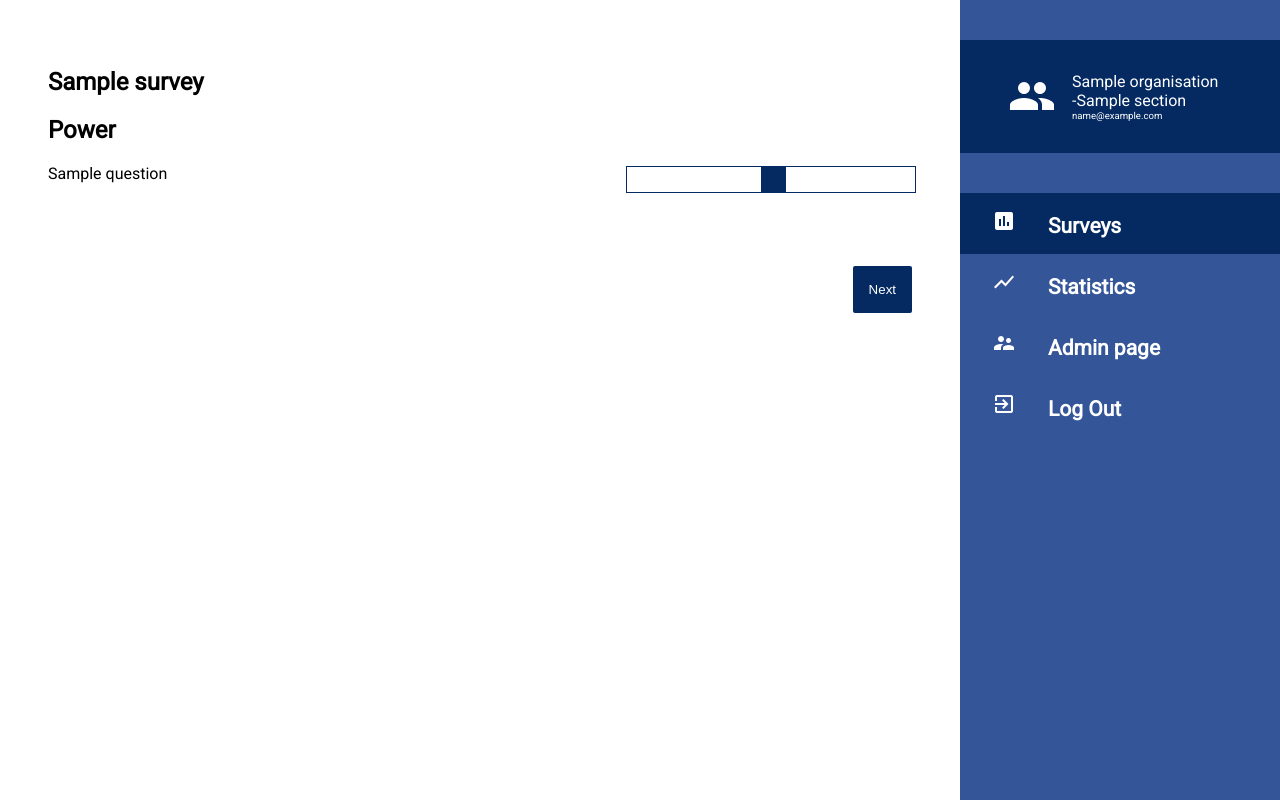
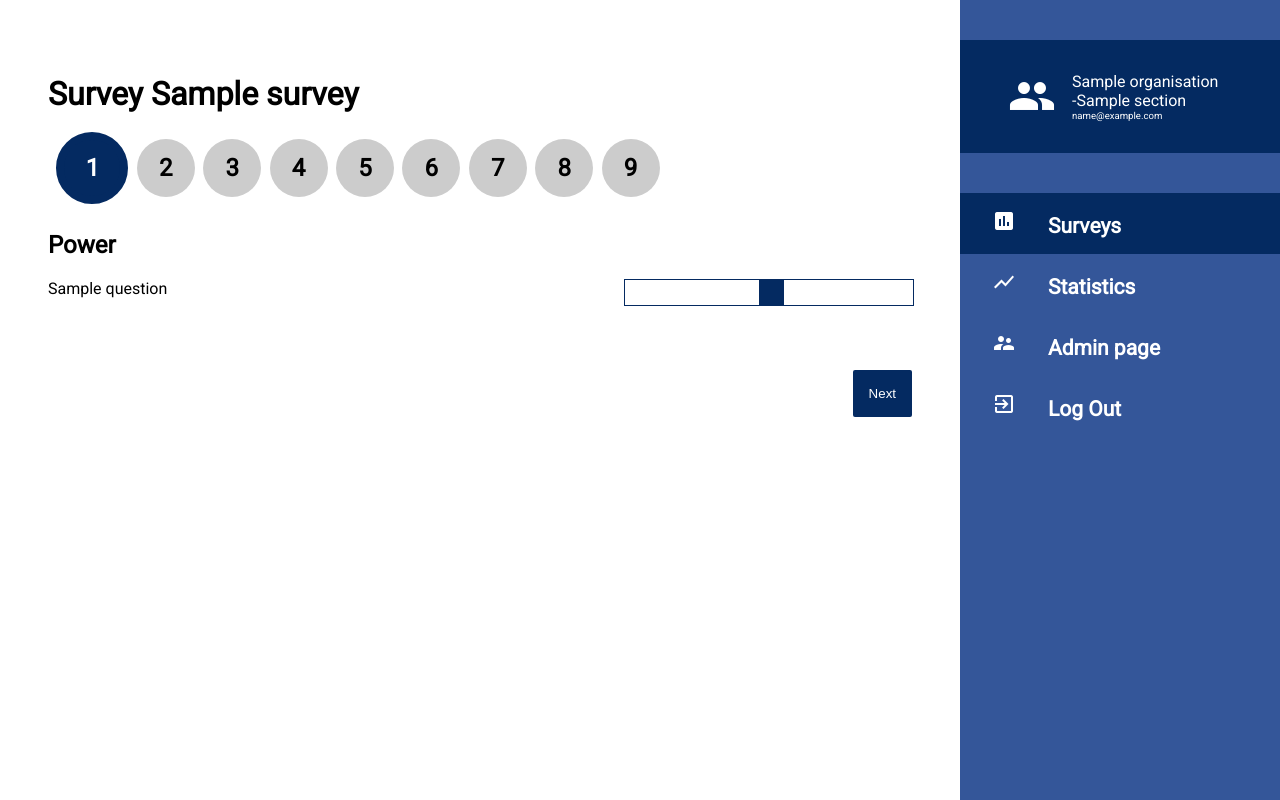
Before and after one commit to AndreasMilants/novem, a Django app: page /survey/1 in a window 1280 px wide. Run offline with Django 3.2, Linux system fonts and the light colour scheme; a user stored in the database is signed in; tables that the repository leaves empty hold one stand-in row (values such as "Sample post").

Commit message:
navigation in survey

```diff
--- a/static/css/base.css
+++ b/static/css/base.css
@@ -5,6 +5,10 @@ html {
 body {
     margin: 0;
     min-height: 100vh;
+}
+
+h1 {
+    font-size: 2rem;
 }
 
 #nav-open, #nav-close {
@@ -89,6 +93,10 @@ nav li {
     display: flex;
     flex-direction: column;
     background-color: #042a61;
+}
+
+.account-card .material-icons {
+    cursor: default;
 }
 
 .account-card .email {
@@ -184,6 +192,7 @@ article {
 }
 
 .slider input {
+    margin: 0;
     -webkit-appearance: none;
     width: 100%;
     height: 25px;
@@ -216,8 +225,8 @@ article {
 
 .background-input-range {
     position: absolute;
-    height: 20px;
-    top: 5px;
+    height: 25px;
+    top: 1px;
     z-index: -1;
 }
 
@@ -307,6 +316,60 @@ fieldset {
     text-align: center;
 }
 
+.survey-nav {
+    display: flex;
+    justify-content: space-evenly;
+    max-width: 400px;
+}
+
+.survey-nav .survey-page {
+    height: 2rem;
+    width: 2rem;
+    text-align: center;
+    border-radius: 50%;
+    background: #cccccc;
+    font-weight: bold;
+    font-size: 1rem;
+    line-height: 1rem;
+    color: black;
+    text-decoration: none;
+    cursor: default;
+    border: 1px solid transparent;
+}
+
+.survey-nav .survey-page.current {
+    position: relative;
+    top: -5px;
+    background: #042a61;
+    color: white;
+    border: 6px solid #042a61;
+}
+
+.survey-nav .survey-page.less {
+    background: #5b80b2;
+    color: white;
+    transition: .6s;
+    cursor: pointer;
+}
+
+.survey-nav .survey-page.less:hover {
+    background: #ffffff;
+    border: 1px solid#5b80b2;
+    color: #5b80b2;
+}
+
+.survey-nav .survey-page span {
+    position: relative;
+    top: .5rem;
+}
+
+.survey {
+    margin-top: 1rem;
+}
+
+.survey-level {
+}
+
 @media screen and (min-width: 768px) {
     body {
         display: flex;
@@ -365,6 +428,41 @@ fieldset {
         flex-direction: row;
         justify-content: flex-end;
     }
+
+    .survey-nav {
+        display: flex;
+        justify-content: space-evenly;
+        max-width: 620px;
+    }
+
+    .survey-nav .survey-page {
+        height: 2.5rem;
+        width: 2.5rem;
+        line-height: 1.3rem;
+        font-size: 1.3rem;
+    }
+
+    .survey-nav .survey-page.current {
+        top: -7px;
+        border-width: 8px;
+    }
+
+    .survey-nav .survey-page span {
+        top: .6rem;
+    }
+}
+
+@media screen and (min-width: 1000px) {
+    .survey-nav .survey-page {
+        height: 3.5rem;
+        width: 3.5rem;
+        line-height: 1.5rem;
+        font-size: 1.5rem;
+    }
+
+    .survey-nav .survey-page span {
+        top: 1rem;
+    }
 }
 
 @-webkit-keyframes rotate {
--- a/surveys/templates/surveys/survey.html
+++ b/surveys/templates/surveys/survey.html
@@ -2,8 +2,16 @@
 {% load i18n static %}
 
 {% block content %}
-    <h1>{{ survey }}</h1>
-    <h2>{{ level }}</h2>
+    <h1>{% trans 'Survey' %} {{ survey }}</h1>
+    <section class="survey-nav">
+        {% for p in pages %}
+            <a class="survey-page{% if p == page %} current{% elif p < page %} less{% endif %}"
+               {% if p < page %}href="{% url 'survey' page=p %}"{% endif %}>
+                <span>{{ p }}</span>
+            </a>
+        {% endfor %}
+    </section>
+    <h2 class="survey-level">{{ level }}</h2>
     <form method="post" class="survey">
         {% csrf_token %}
         {{ form_set.management_form }}
--- a/surveys/views.py
+++ b/surveys/views.py
@@ -52,7 +52,7 @@ def survey_view(request, page):
         return redirect('personal-statistics')
 
     return render(request, 'surveys/survey.html',
-                  {'page': int(page), 'pages': len(LEVEL_CHOICES), 'form_set': form_set,
+                  {'page': int(page), 'pages': range(1, len(LEVEL_CHOICES) + 1), 'form_set': form_set,
                    'level': LEVEL_CHOICES[int(page) - 1][1], 'survey': survey, 'current': 'survey'})
 
 
```
Also changed, not shown: 2 other files.
